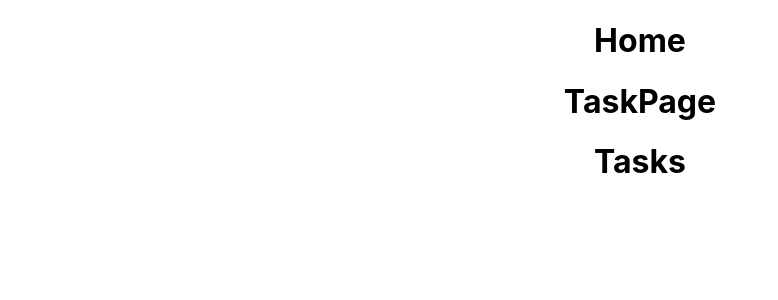
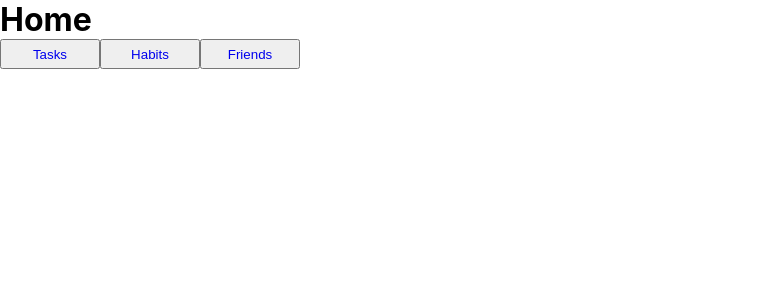
Before and after one commit to oablom/todo-app, a React (Create React App) app: page / in a window 1280 px wide. Shown: the top 300 px of the page, without its empty margins (0-778 px from the left). Built offline with nearby package versions, Linux system fonts and the light colour scheme.

Commit message:
added simple styling for btns, navigation with buttons and routes

```diff
--- a/src/App.js
+++ b/src/App.js
@@ -1,17 +1,21 @@
 import logo from "./logo.svg";
 import "./styles/style.css";
-// import Habits from "./components/Habits";
-// import Tasks from "./components/Tasks";
-// import Friends from "./components/Friends";
+
 import TaskPage from "./pages/TaskPage";
 import HabitPage from "./pages/HabitPage";
 import FriendPage from "./pages/FriendPage";
 import Home from "./pages/Home";
+import { Routes, Route } from "react-router-dom";
 
 function App() {
   return (
     <div className="App">
-      <Home />
+      <Routes>
+        <Route path="/" element={<Home />} />
+        <Route path="/tasks" element={<TaskPage />} />
+        <Route path="/habits" element={<HabitPage />} />
+        <Route path="/friends" element={<FriendPage />} />
+      </Routes>
       {/* <TaskPage />
       <HabitPage />
       <FriendPage /> */}
--- a/src/components/Friends.jsx
+++ b/src/components/Friends.jsx
@@ -6,3 +6,10 @@
 // Kön (gender)
 // Listan ska kunna filtreras baserat på kön, samt maxålder och mininumålder.
 // Listan ska kunna sorteras på förnamn, efternamn, samt ålder.
+export default function Friends() {
+  return (
+    <div>
+      <h1>Friends</h1>
+    </div>
+  );
+}
--- a/src/components/Habits.jsx
+++ b/src/components/Habits.jsx
@@ -4,3 +4,10 @@
 // Användare ska kunna sortera habits på
 // Streak (högst till lägst, och lägst till högst)
 // Prioritet (högst till lägst, och lägst till högst)
+export default function Habits() {
+  return (
+    <div>
+      <h1>Habits</h1>
+    </div>
+  );
+}
--- a/src/components/Tasks.jsx
+++ b/src/components/Tasks.jsx
@@ -5,6 +5,7 @@
 // Redigera ärendet.
 // Samtliga ärenden ska kunna filtreras efter kategori.
 // Samtliga ärenden ska kunna sorteras baserat på titel (bokstavsordning - stigande och fallande) och tidsestimat (stigande och fallande)
+import { useState, useEffect } from "react";
 
 export default function Tasks() {
   return (
--- a/src/index.js
+++ b/src/index.js
@@ -1,13 +1,16 @@
-import React from 'react';
-import ReactDOM from 'react-dom/client';
-import './index.css';
-import App from './App';
-import reportWebVitals from './reportWebVitals';
+import React from "react";
+import ReactDOM from "react-dom/client";
+import "./index.css";
+import App from "./App";
+import reportWebVitals from "./reportWebVitals";
+import { BrowserRouter } from "react-router-dom";
 
-const root = ReactDOM.createRoot(document.getElementById('root'));
+const root = ReactDOM.createRoot(document.getElementById("root"));
 root.render(
   <React.StrictMode>
-    <App />
+    <BrowserRouter>
+      <App />
+    </BrowserRouter>
   </React.StrictMode>
 );
 
--- a/src/pages/FriendPage.jsx
+++ b/src/pages/FriendPage.jsx
@@ -0,0 +1,10 @@
+import Friends from "../components/Friends";
+
+export default function FriendPage() {
+  return (
+    <div>
+      <h1>FriendPage</h1>
+      <Friends />
+    </div>
+  );
+}
--- a/src/pages/HabitPage.jsx
+++ b/src/pages/HabitPage.jsx
@@ -0,0 +1,10 @@
+import Habits from "../components/Habits.jsx";
+
+export default function HabitPage() {
+  return (
+    <div>
+      <h1>HabitPage</h1>
+      <Habits />
+    </div>
+  );
+}
--- a/src/pages/Home.jsx
+++ b/src/pages/Home.jsx
@@ -1,10 +1,20 @@
 import TaskPage from "./TaskPage.jsx";
+import { Link } from "react-router-dom";
 
 export default function Home() {
   return (
     <div>
       <h1>Home</h1>
-      <TaskPage />
+      <button className="nav-btn">
+        <Link to="/tasks">Tasks</Link>
+      </button>
+
+      <button className="nav-btn">
+        <Link to="/habits">Habits</Link>
+      </button>
+      <button className="nav-btn">
+        <Link to="/friends">Friends</Link>
+      </button>
     </div>
   );
 }
--- a/src/styles/style.css
+++ b/src/styles/style.css
@@ -1,37 +1,13 @@
-.App {
-  text-align: center;
+* {
+  box-sizing: border-box;
+  margin: 0;
+  padding: 0;
 }
 
-.App-logo {
-  height: 40vmin;
-  pointer-events: none;
+.nav-btn {
+  width: 100px;
+  height: 30px;
 }
-
-@media (prefers-reduced-motion: no-preference) {
-  .App-logo {
-    animation: App-logo-spin infinite 20s linear;
-  }
-}
-.App-header {
-  background-color: #282c34;
-  min-height: 100vh;
-  display: flex;
-  flex-direction: column;
-  align-items: center;
-  justify-content: center;
-  font-size: calc(10px + 2vmin);
-  color: white;
-}
-
-.App-link {
-  color: #61dafb;
-}
-
-@keyframes App-logo-spin {
-  from {
-    transform: rotate(0deg);
-  }
-  to {
-    transform: rotate(360deg);
-  }
+.nav-btn * {
+  text-decoration: none;
 }/*# sourceMappingURL=style.css.map */
--- a/src/styles/style.scss
+++ b/src/styles/style.scss
@@ -1,38 +1,15 @@
-.App {
-  text-align: center;
+* {
+  box-sizing: border-box;
+  margin: 0;
+  padding: 0;
 }
 
-.App-logo {
-  height: 40vmin;
-  pointer-events: none;
-}
+//Home Page
 
-@media (prefers-reduced-motion: no-preference) {
-  .App-logo {
-    animation: App-logo-spin infinite 20s linear;
+.nav-btn {
+  width: 100px;
+  height: 30px;
+  * {
+    text-decoration: none;
   }
 }
-
-.App-header {
-  background-color: #282c34;
-  min-height: 100vh;
-  display: flex;
-  flex-direction: column;
-  align-items: center;
-  justify-content: center;
-  font-size: calc(10px + 2vmin);
-  color: white;
-}
-
-.App-link {
-  color: #61dafb;
-}
-
-@keyframes App-logo-spin {
-  from {
-    transform: rotate(0deg);
-  }
-  to {
-    transform: rotate(360deg);
-  }
-}
```
Also changed, not shown: src/components/NewTask.jsx (+8 -0 lines), 1 other file (tests, documents, lock files or other folders).
